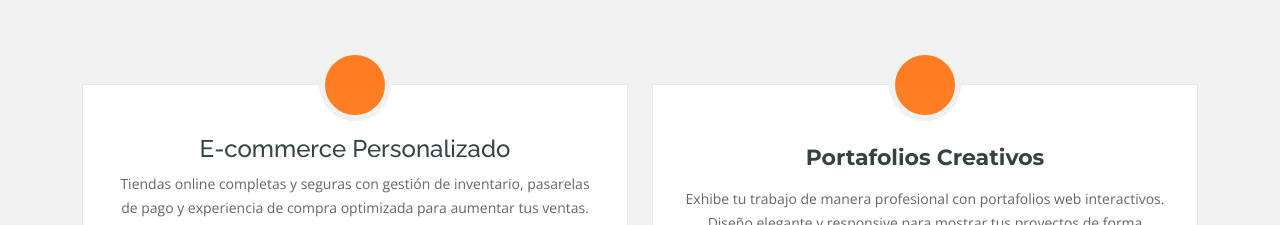
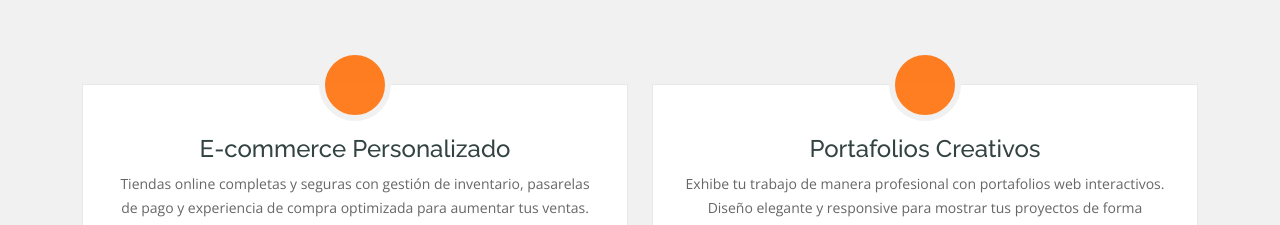
Before and after one commit to Bassuco/hylicV1.0, a plain HTML site: page index.html in a window 1280 px wide. Shown: the part 1280-1505 px from the top of the page. Drawn offline with nearby package versions, Linux system fonts and the light colour scheme; files that its build step writes are made by us from their sources; some icons are missing; files whose address does not match are found by name; a web font is replaced by a local one.

Commit message:
cambio de subtitlo h3 a h4

```diff
--- a/index.html
+++ b/index.html
@@ -244,7 +244,7 @@
                         <i class="bi bi-grid-3x3-gap-fill"></i>
                     </div>
                     <a href="service-details.html" class="stretched-link">
-                        <h3>Portafolios Creativos</h3>
+                        <h4>Portafolios Creativos</h4>
                     </a>
                     <p>Exhibe tu trabajo de manera profesional con portafolios web interactivos. Diseño elegante y responsive para mostrar tus proyectos de forma impactante.</p>
                 </div>
```
